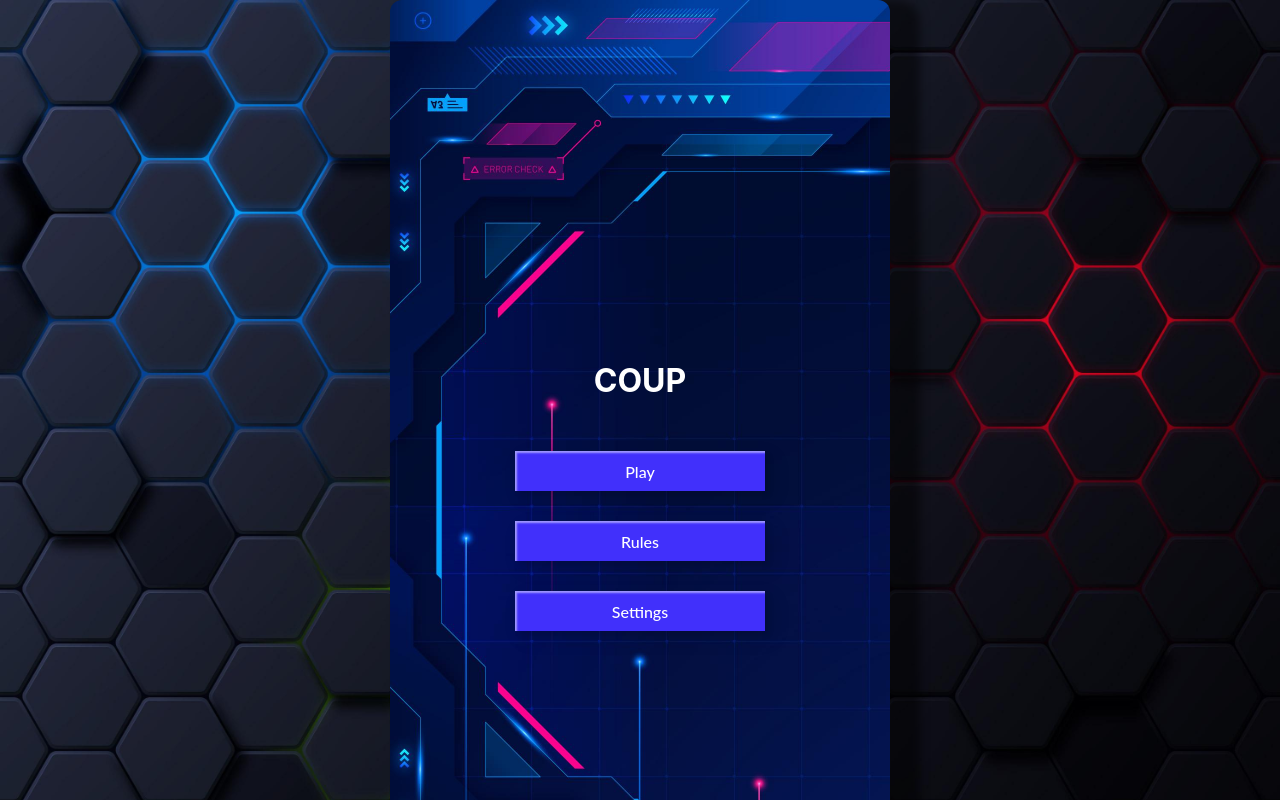
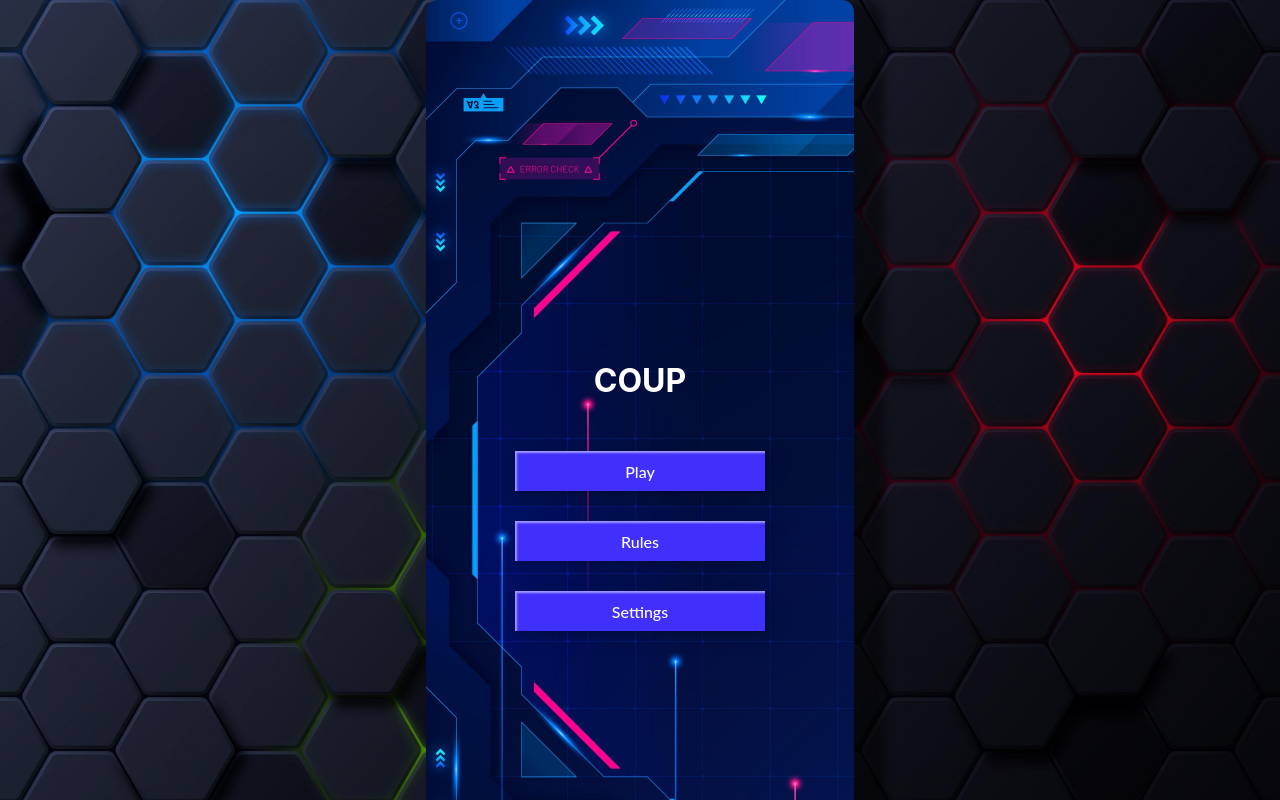
Before and after one commit to tibo35/coup, a React (Create React App) app: page / in a window 1280 px wide. Shown: the top 800 px of the page. Built offline with nearby package versions, Linux system fonts and the light colour scheme.

Commit message:
menu responsive

```diff
--- a/src/Components/Views/Menu.css
+++ b/src/Components/Views/Menu.css
@@ -2,22 +2,43 @@
   display: flex;
   flex-direction: column;
   align-items: center;
-  justify-content: center; /* Changed from space-between to center */
-  height: 50%; /* Adjust as needed */
+  justify-content: center;
+  width: 100%; /* Set width to 100% of the viewport */
+  height: 100vh; /* Set height to 100% of the viewport height */
+  max-width: 428px; /* Maximum width */
+  margin: auto; /* Center the menu-container horizontally */
+  padding: 20px; /* Optional: Add some padding inside the container */
+  box-sizing: border-box; /* Include padding in the width and height */
+  color: white;
+  text-align: center;
+  background-image: url("../../Assets/background/board.jpg");
+  background-size: cover;
+  background-repeat: no-repeat;
+  background-attachment: scroll;
+  border-radius: 12px;
+  box-shadow: 20px 10px 10px 10px rgba(0, 0, 0, 0.5);
 }
 
 ul {
   list-style-type: none;
-  text-align: center;
   padding: 0; /* Removes default padding */
 }
 
 ul li {
   margin: 30px 0; /* Adds vertical spacing between list items */
 }
+
 .menu-container ul li a {
   text-decoration: none;
   color: inherit;
+}
+
+/* Responsive adjustments for smaller screens */
+@media (max-width: 428px) {
+  .menu-container {
+    width: 100%; /* Full width on smaller screens */
+    max-width: none; /* Override max-width */
+  }
 }
 
 /* -----------button---------*/
```
